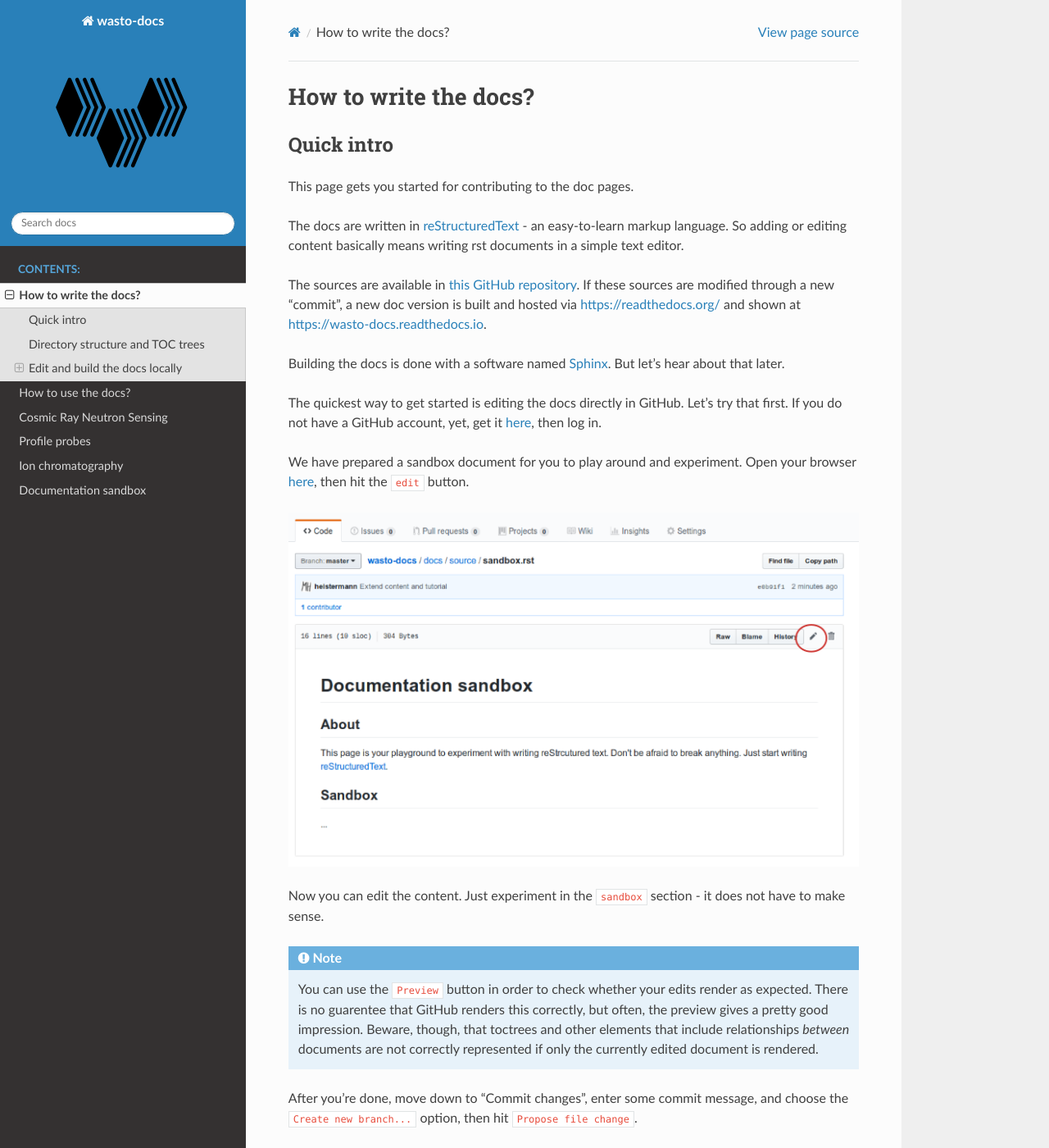
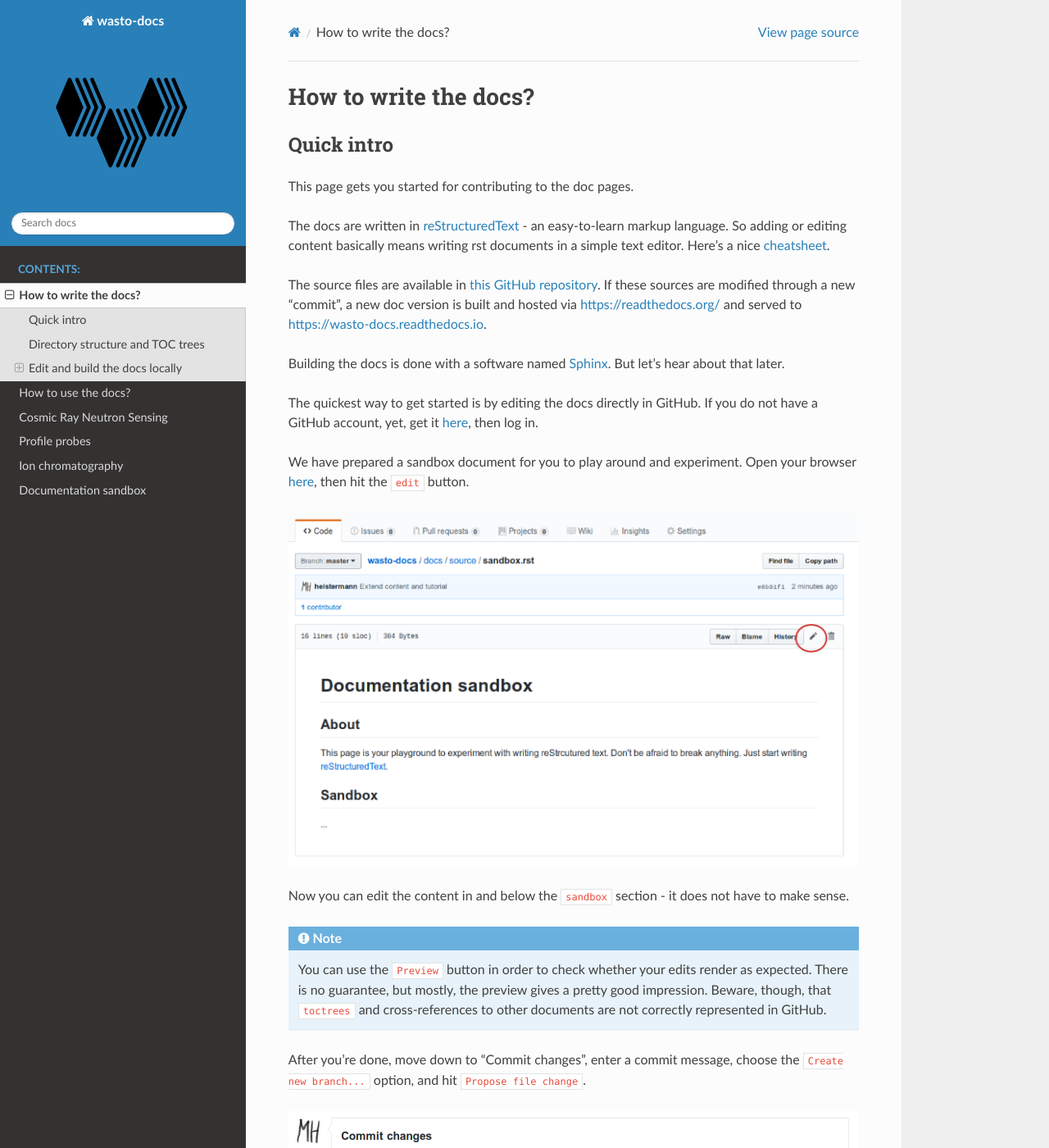
Before and after one commit to heistermann/wasto-docs, a Sphinx documentation site: the page built from docs/source/writethedocs.rst, in a window 1280 px wide and 1400 px high. Shown: the whole window at 82% size. Built offline with Sphinx 7.4.7 and the Read the Docs theme 2.0.0, drawn with Linux system fonts in a browser that asks for light colours; some of the changed text lies outside the part shown.

Commit message:
Add link to cheatsheeet

```diff
--- a/docs/source/writethedocs.rst
+++ b/docs/source/writethedocs.rst
@@ -8,18 +8,17 @@
 
 The docs are written in `reStructuredText <http://www.sphinx-doc.org/en/master/usage/restructuredtext/basics.html>`_ -
 an easy-to-learn markup language. So adding or editing content basically means
-writing rst documents in a simple text editor.
+writing rst documents in a simple text editor. Here's a nice `cheatsheet <https://sphinx-tutorial.readthedocs.io/cheatsheet/>`_.
 
-The sources are available in `this GitHub repository <https://github.com/heistermann/wasto-docs>`_.
+The source files are available in `this GitHub repository <https://github.com/heistermann/wasto-docs>`_.
 If these sources are modified through a new "commit", a new doc version is built
-and hosted via https://readthedocs.org/ and shown at https://wasto-docs.readthedocs.io.
+and hosted via https://readthedocs.org/ and served to https://wasto-docs.readthedocs.io.
 
 Building the docs is done with a software named `Sphinx <http://www.sphinx-doc.org>`_.
 But let's hear about that later.
 
-The quickest way to get started is editing the docs directly in GitHub.
-Let's try that first. If you do not have a GitHub account, yet, get it
-`here <https://github.com>`_, then log in.
+The quickest way to get started is by editing the docs directly in GitHub. If you
+do not have a GitHub account, yet, get it `here <https://github.com>`_, then log in.
 
 We have prepared a sandbox document for you to play around and experiment.
 Open your browser `here <https://github.com/heistermann/wasto-docs/blob/master/docs/source/sandbox.rst>`_,
@@ -27,20 +26,18 @@
 
 .. image:: _static/writethedocs/sandbox2.png
 
-Now you can edit the content. Just experiment in the ``sandbox`` section -
+Now you can edit the content in and below the ``sandbox`` section -
 it does not have to make sense.
 
 .. note::
 
   You can use the ``Preview`` button in order to check whether your edits render
-  as expected. There is no guarentee that GitHub renders this correctly, but often,
-  the preview gives a pretty good impression. Beware, though, that toctrees and
-  other elements that include relationships *between* documents are not correctly
-  represented if only the currently edited document is rendered.
+  as expected. There is no guarantee, but mostly, the preview gives a pretty
+  good impression. Beware, though, that ``toctrees`` and cross-references to other
+  documents are not correctly represented in GitHub.
 
-After you're done, move down to "Commit changes",
-enter some commit message, and choose the ``Create new branch...`` option,
-then hit ``Propose file change``.
+After you're done, move down to "Commit changes", enter a commit message,
+choose the ``Create new branch...`` option, and hit ``Propose file change``.
 
 .. image:: _static/writethedocs/sandbox3.png
 
@@ -51,10 +48,9 @@
 
 .. image:: _static/writethedocs/sandbox4.png
 
-You now need to wait for the maintainer to accept your change. Otherwise, you can also merge the
-changes yourself. You can monitor the accceptance status of your pull request
-`here <https://github.com/heistermann/wasto-docs/pulls>`_. In case you have
-write permissions, you can also merge it yourself.
+You now need to wait for the maintainer to merge your changes. In case you have
+write permissions, you can also merge it yourself. You can monitor the status
+of your pull request `here <https://github.com/heistermann/wasto-docs/pulls>`_.
 
 Once your pull request is accepted, it will take a couple of minutes and
 the result will be rendered at https://wasto-docs.readthedocs.io/en/latest/sandbox.html.
```
Also changed, not shown: other parts of docs/source/writethedocs.rst (+2 -2 lines).
